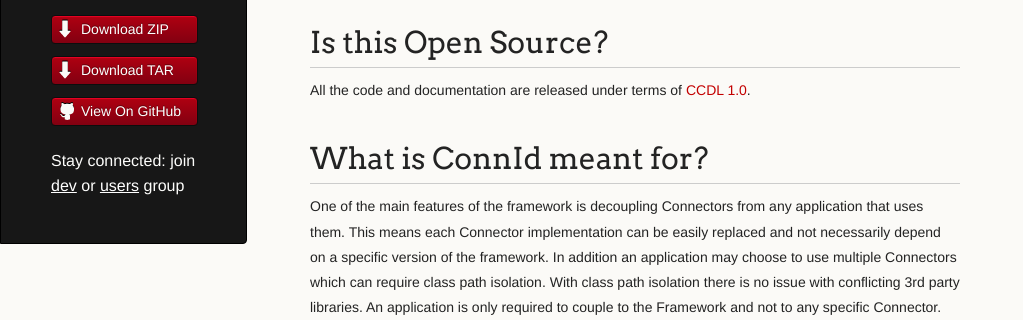
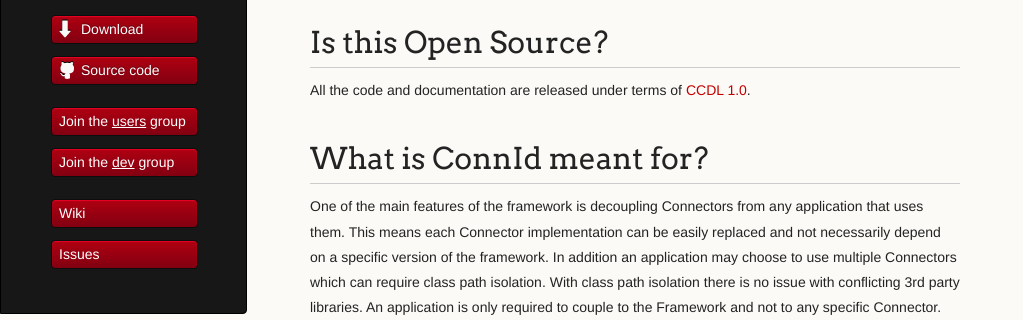
Before and after one commit to Tirasa/ConnId, a plain HTML site: page index.html in a window 1280 px wide. Shown: the part 378-698 px from the top of the page, without its empty margins (0-1023 px from the left). Drawn offline with Linux system fonts and the light colour scheme.

Commit message:
Some refinements

```diff
--- a/index.html
+++ b/index.html
@@ -19,12 +19,18 @@
         <img src="https://raw.github.com/Tirasa/ConnId/master/images/logo.png"/>
 
         <ul>
-          <li class="download"><a class="buttons" href="https://github.com/Tirasa/ConnId/zipball/master">Download ZIP</a></li>
-          <li class="download"><a class="buttons" href="https://github.com/Tirasa/ConnId/tarball/master">Download TAR</a></li>
-          <li><a class="buttons github" href="https://github.com/Tirasa/ConnId">View On GitHub</a></li>
+          <li class="download"><a class="buttons" href="#">Download</a></li>
+          <li><a class="buttons github" href="https://github.com/Tirasa/ConnId">Source code</a></li>
         </ul>
 
-	<p class="header">Stay connected: join <a class="name header" target="_blank" href="https://groups.google.com/forum/?fromgroups#!forum/connid-dev">dev</a> or <a class="name header" target="_blank" href="https://groups.google.com/forum/?fromgroups#!forum/connid-users">users</a> group</p>
+	<ul>
+	  <li>Join the <a class="name header" target="_blank" href="https://groups.google.com/forum/?fromgroups#!forum/connid-users">users</a> group</li>
+	  <li>Join the <a class="name header" target="_blank" href="https://groups.google.com/forum/?fromgroups#!forum/connid-dev">dev</a> group</li>
+        </ul>
+	<ul>
+	  <li><a href="https://connid.atlassian.net/wiki/" target="_blank">Wiki</a></li>
+	  <li><a href="https://connid.atlassian.net/secure/BrowseProjects.jspa#all" target="_blank">Issues</a></li>
+        </ul>
       </header>
       <section>
         <h1>What is ConnId?</h1>
```
